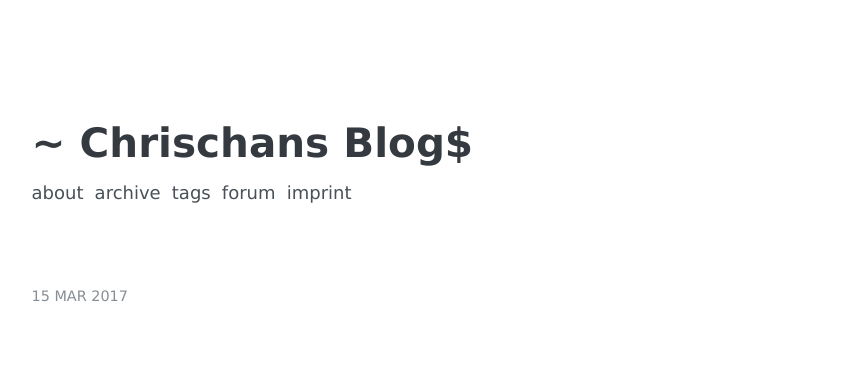
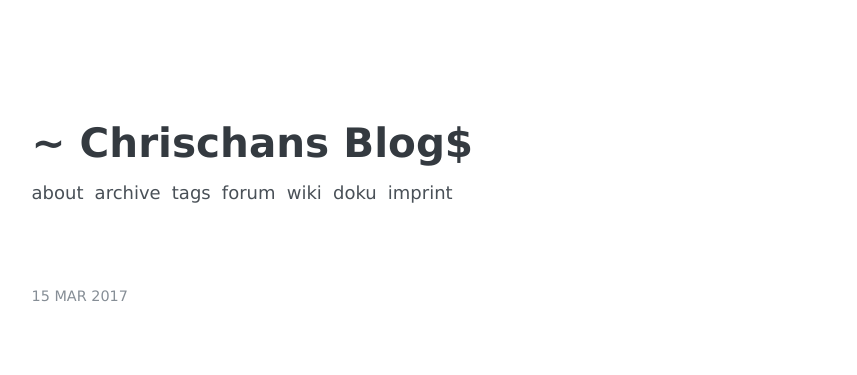
Before and after one commit to netbuk/blog, a Jekyll site: the page built from index.html, in a window 1280 px wide. Shown: the top 375 px of the page, without its empty margins (211-1068 px from the left). Built offline with Jekyll 4.4.1, drawn with Linux system fonts in a browser that asks for light colours; nearby versions of some CDN libraries; some web fonts are replaced; the list of posts is cut into pages by our own code; comment, search, counter and statistics services are not loaded.

Commit message:
edit navigation

```diff
--- a/_config.yml
+++ b/_config.yml
@@ -56,6 +56,10 @@ nav:
     url:            "/tags"
   - name:           "Forum"
     url:            "https://forum.chrischan.rocks"
+  - name:           "Wiki"
+    url:            "https://github.com/netbuk/blog/wiki"
+  - name:           "Doku"
+    url:            "http://documentations.readthedocs.io/de/latest/"
   - name:           "Imprint"
     url:            "/imprint/"
 
```
